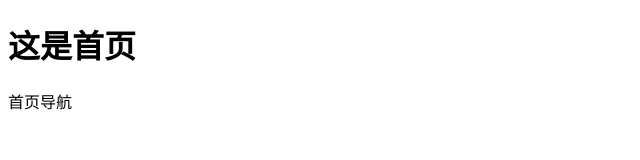
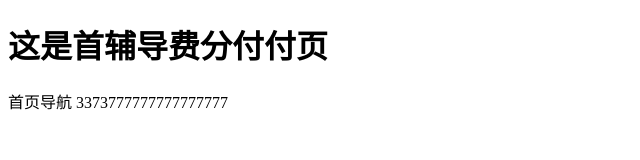
Before and after one commit to QingXiaoCheng/qing, a plain HTML site: page 03-xiaoxinxin/index.html in a window 1280 px wide. Shown: the whole page, without its empty margins (0-640 px from the left). Drawn offline with Linux system fonts and the light colour scheme.

Commit message:
index第二版

```diff
--- a/03-xiaoxinxin/index.html
+++ b/03-xiaoxinxin/index.html
@@ -7,7 +7,7 @@
     <title>Document</title>
   </head>
   <body>
-    <h1>这是首页</h1>
-    首页导航
+    <h1>这是首辅导费分付付页</h1>
+    首页导航 3373777777777777777
   </body>
 </html>
```
